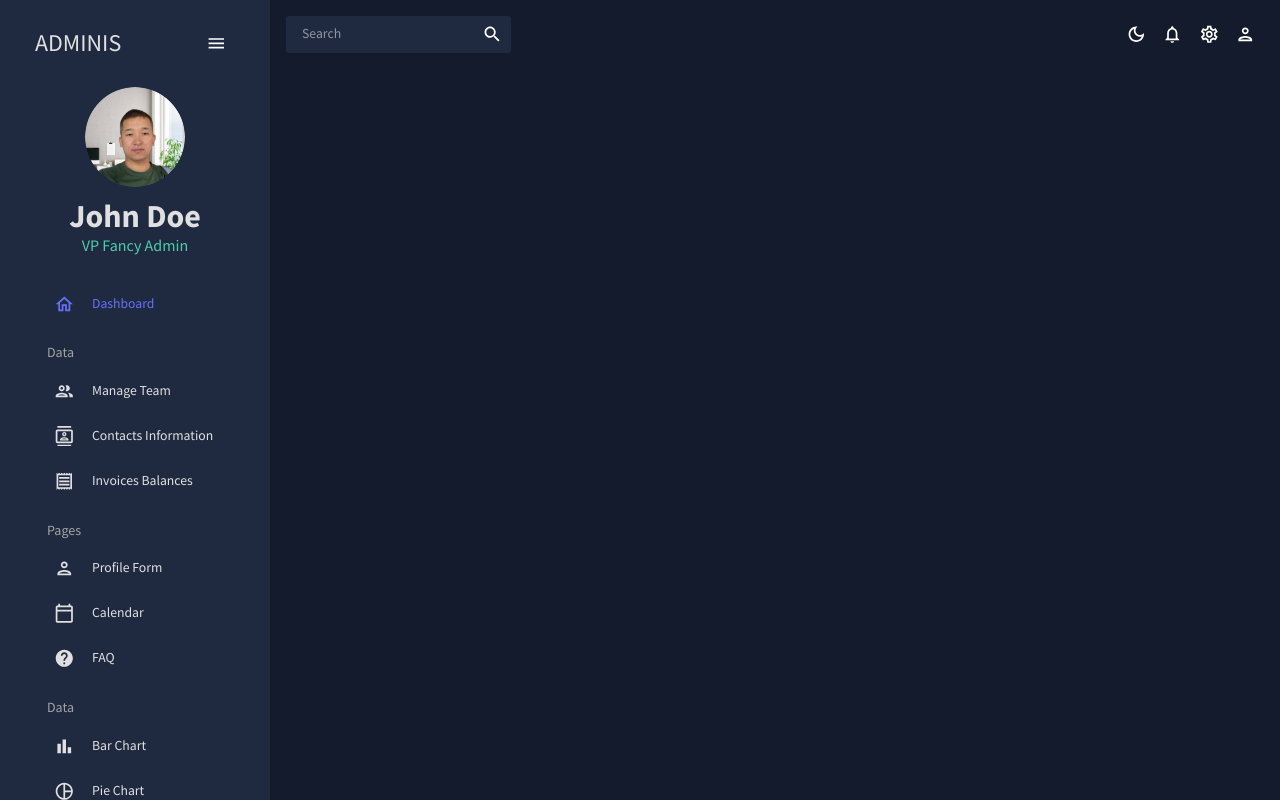
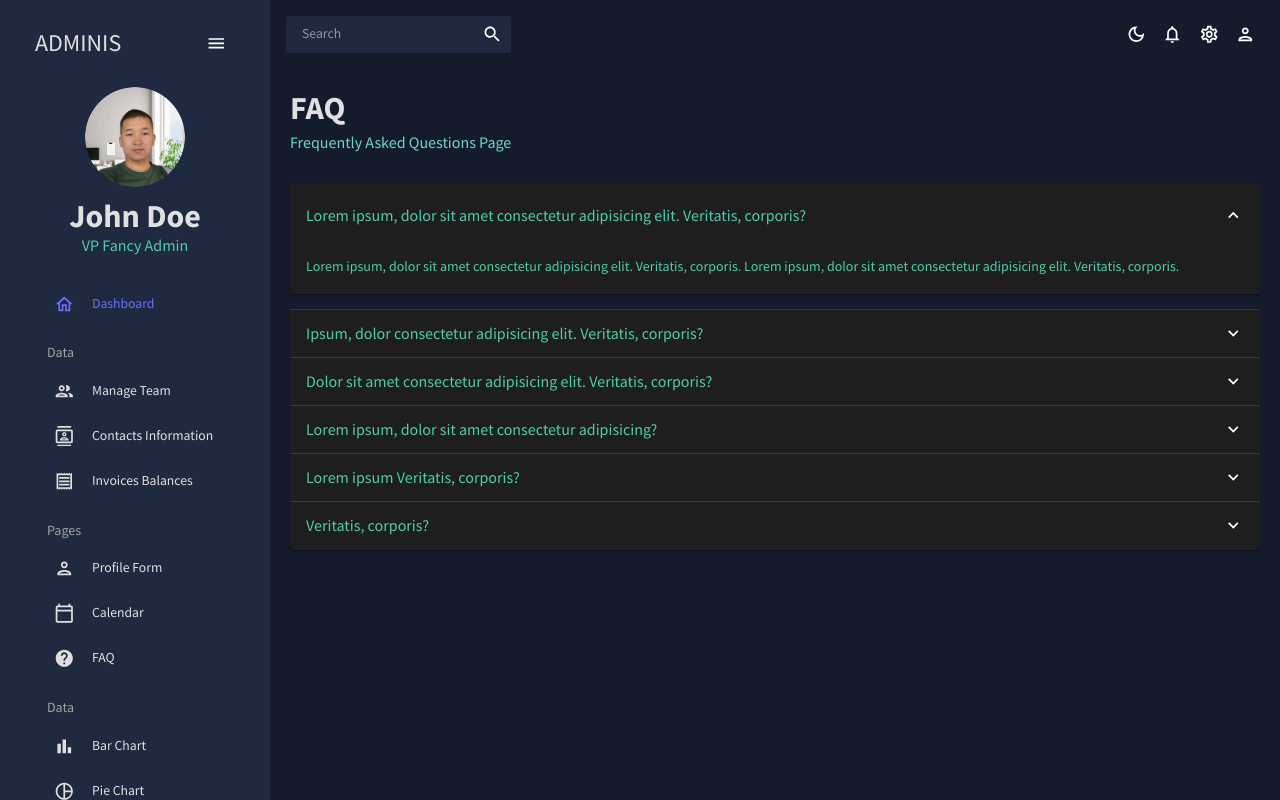
Before and after one commit to Kubatbekkk/admin-dashboard, a React (Create React App) app: page /faq in a window 1280 px wide. Built offline with nearby package versions, Linux system fonts and the light colour scheme.

Commit message:
feat: add FAQ

```diff
--- a/src/App.js
+++ b/src/App.js
@@ -9,10 +9,10 @@
 import Invoices from './scenes/invoices';
 import Form from './scenes/form';
 import Calendar from './scenes/calendar';
+import FAQ from './scenes/faq';
 // import Bar from './scenes/bar';
 // import Line from './scenes/line';
 // import Pie from './scenes/pie';
-// import FAQ from './scenes/faq';
 // import Geography from './scenes/geography';
 
 function App() {
@@ -33,10 +33,10 @@
               <Route path="/contacts" element={<Contacts />} />
               <Route path="/form" element={<Form />} />
               <Route path="/calendar" element={<Calendar />} />
+              <Route path="/faq" element={<FAQ />} />
               {/* <Route path="/bar" element={<Bar />} /> */}
               {/* <Route path="/line" element={<Line />} /> */}
               {/* <Route path="/pie" element={<Pie />} /> */}
-              {/* <Route path="/faq" element={<FAQ />} /> */}
               {/* <Route path="/geography" element={<Geography />} /> */}
             </Routes>
           </main>
--- a/src/scenes/faq/index.jsx
+++ b/src/scenes/faq/index.jsx
@@ -0,0 +1,111 @@
+import { Box, useTheme, Typography } from '@mui/material';
+import Header from '../../components/Header';
+import { Accordion } from '@mui/material';
+import AccordionSummary from '@mui/material/AccordionSummary';
+import AccordionDetails from '@mui/material/AccordionDetails';
+import ExpandMoreIcon from '@mui/icons-material/ExpandMore';
+import { tokens } from '../../theme';
+
+const FAQ = () => {
+  const theme = useTheme();
+  const colors = tokens(theme.palette.mode);
+
+  return (
+    <Box m="20px">
+      <Header title="FAQ" subtitle="Frequently Asked Questions Page" />
+
+      <Accordion defaultExpanded>
+        <AccordionSummary expandIcon={<ExpandMoreIcon />}>
+          <Typography color={colors.greenAccent[500]} variant="h5">
+            Lorem ipsum, dolor sit amet consectetur adipisicing elit. Veritatis,
+            corporis?
+          </Typography>
+        </AccordionSummary>
+        <AccordionDetails>
+          <Typography color={colors.greenAccent[500]} variant="h6">
+            Lorem ipsum, dolor sit amet consectetur adipisicing elit. Veritatis,
+            corporis. Lorem ipsum, dolor sit amet consectetur adipisicing elit.
+            Veritatis, corporis.
+          </Typography>
+        </AccordionDetails>
+      </Accordion>
+
+      <Accordion>
+        <AccordionSummary expandIcon={<ExpandMoreIcon />}>
+          <Typography color={colors.greenAccent[500]} variant="h5">
+            Ipsum, dolor consectetur adipisicing elit. Veritatis, corporis?
+          </Typography>
+        </AccordionSummary>
+        <AccordionDetails>
+          <Typography color={colors.greenAccent[500]} variant="h6">
+            Lorem ipsum, dolor sit amet consectetur adipisicing elit. Veritatis,
+            corporis. Lorem ipsum, dolor sit amet consectetur adipisicing elit.
+            Veritatis, corporis.
+          </Typography>
+        </AccordionDetails>
+      </Accordion>
+
+      <Accordion>
+        <AccordionSummary expandIcon={<ExpandMoreIcon />}>
+          <Typography color={colors.greenAccent[500]} variant="h5">
+            Dolor sit amet consectetur adipisicing elit. Veritatis, corporis?
+          </Typography>
+        </AccordionSummary>
+        <AccordionDetails>
+          <Typography color={colors.greenAccent[500]} variant="h6">
+            Lorem ipsum, dolor sit amet consectetur adipisicing elit. Veritatis,
+            corporis. Lorem ipsum, dolor sit amet consectetur adipisicing elit.
+            Veritatis, corporis.
+          </Typography>
+        </AccordionDetails>
+      </Accordion>
+
+      <Accordion>
+        <AccordionSummary expandIcon={<ExpandMoreIcon />}>
+          <Typography color={colors.greenAccent[500]} variant="h5">
+            Lorem ipsum, dolor sit amet consectetur adipisicing?
+          </Typography>
+        </AccordionSummary>
+        <AccordionDetails>
+          <Typography color={colors.greenAccent[500]} variant="h6">
+            Lorem ipsum, dolor sit amet consectetur adipisicing elit. Veritatis,
+            corporis. Lorem ipsum, dolor sit amet consectetur adipisicing elit.
+            Veritatis, corporis.
+          </Typography>
+        </AccordionDetails>
+      </Accordion>
+
+      <Accordion>
+        <AccordionSummary expandIcon={<ExpandMoreIcon />}>
+          <Typography color={colors.greenAccent[500]} variant="h5">
+            Lorem ipsum Veritatis, corporis?
+          </Typography>
+        </AccordionSummary>
+        <AccordionDetails>
+          <Typography color={colors.greenAccent[500]} variant="h6">
+            Lorem ipsum, dolor sit amet consectetur adipisicing elit. Veritatis,
+            corporis. Lorem ipsum, dolor sit amet consectetur adipisicing elit.
+            Veritatis, corporis.
+          </Typography>
+        </AccordionDetails>
+      </Accordion>
+
+      <Accordion>
+        <AccordionSummary expandIcon={<ExpandMoreIcon />}>
+          <Typography color={colors.greenAccent[500]} variant="h5">
+            Veritatis, corporis?
+          </Typography>
+        </AccordionSummary>
+        <AccordionDetails>
+          <Typography color={colors.greenAccent[500]} variant="h6">
+            Lorem ipsum, dolor sit amet consectetur adipisicing elit. Veritatis,
+            corporis. Lorem ipsum, dolor sit amet consectetur adipisicing elit.
+            Veritatis, corporis.
+          </Typography>
+        </AccordionDetails>
+      </Accordion>
+    </Box>
+  );
+};
+
+export default FAQ;
```
